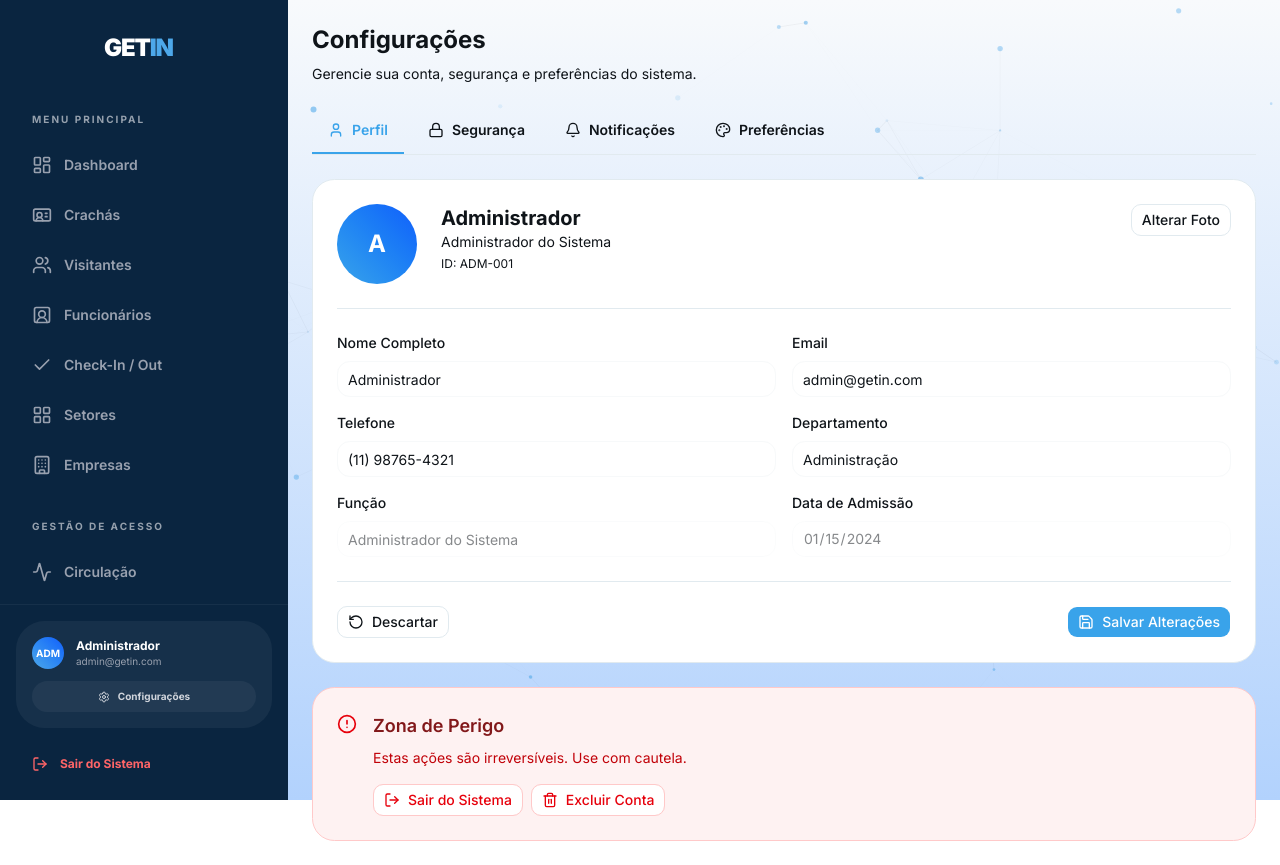
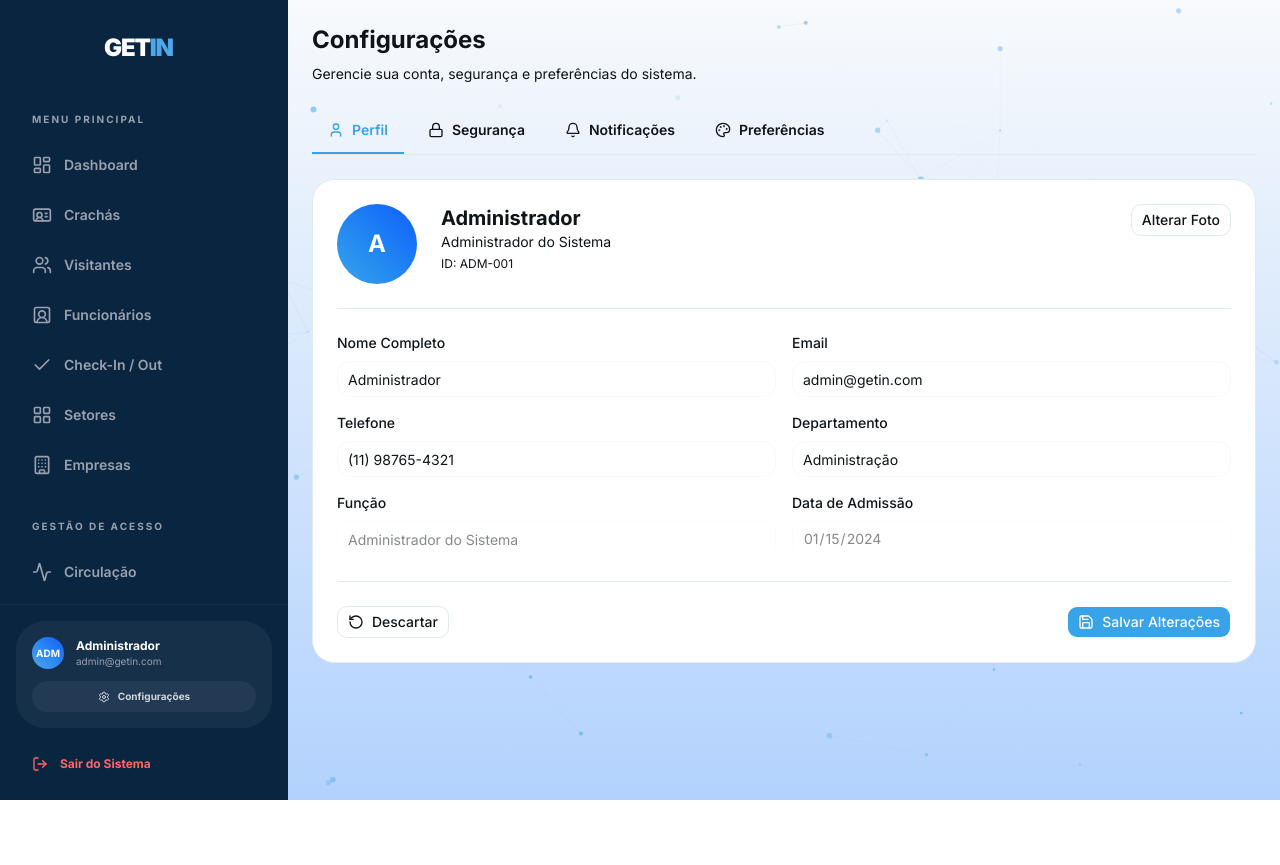
Before and after one commit to ocastroxs/get_in, a Next.js app: page /configuracoes in a window 1280 px wide. After the commit the page ends 800 px from the top, so only its background shows below. Built offline with nearby package versions, Linux system fonts and the light colour scheme.

Commit message:
refactor: remove seção de Zona de Perigo da página de configurações

```diff
--- a/src/app/configuracoes/page.jsx
+++ b/src/app/configuracoes/page.jsx
@@ -795,37 +795,6 @@ export default function ConfiguracoesPage() {
           </div>
         )}
       </div>
-
-      {/* Zona de Perigo */}
-      <div className="bg-red-50 border border-red-200 rounded-xl p-6 shadow-sm">
-        <div className="flex items-start gap-4">
-          <AlertCircle className="w-5 h-5 text-red-600 mt-0.5 flex-shrink-0" />
-          <div className="flex-1">
-            <h3 className="text-lg font-semibold text-red-900 mb-2">Zona de Perigo</h3>
-            <p className="text-sm text-red-700 mb-4">Estas ações são irreversíveis. Use com cautela.</p>
-            <div className="flex flex-col sm:flex-row gap-2">
-              <Button
-                variant="outline"
-                size="sm"
-                className="gap-2 text-red-600 border-red-200 hover:bg-red-50"
-                onClick={handleLogout}
-              >
-                <LogOut size={14} />
-                Sair do Sistema
-              </Button>
-              <Button
-                variant="outline"
-                size="sm"
-                className="gap-2 text-red-600 border-red-200 hover:bg-red-50"
-                onClick={handleExcluirConta}
-              >
-                <Trash2 size={14} />
-                Excluir Conta
-              </Button>
-            </div>
-          </div>
-        </div>
-      </div>
     </div>
   );
 }
```
